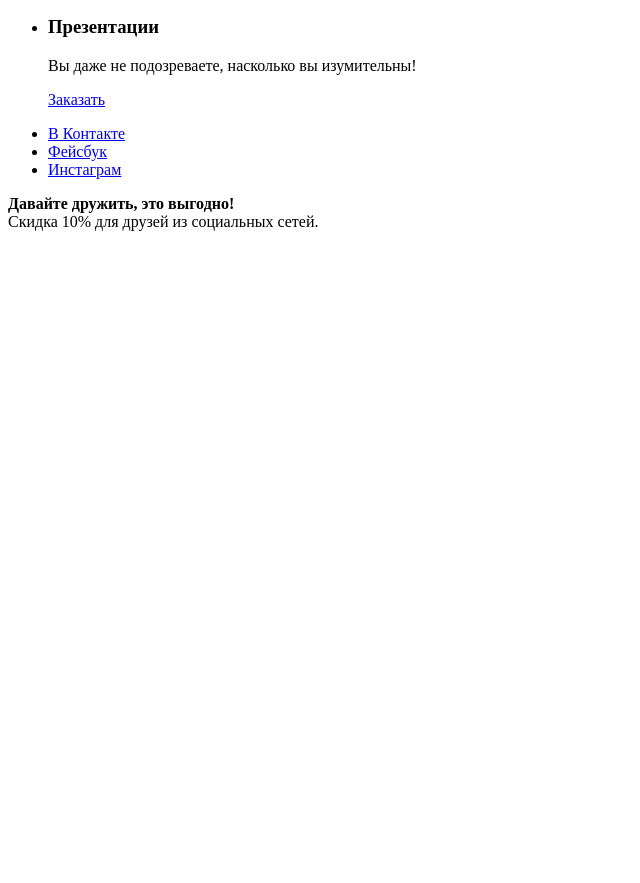
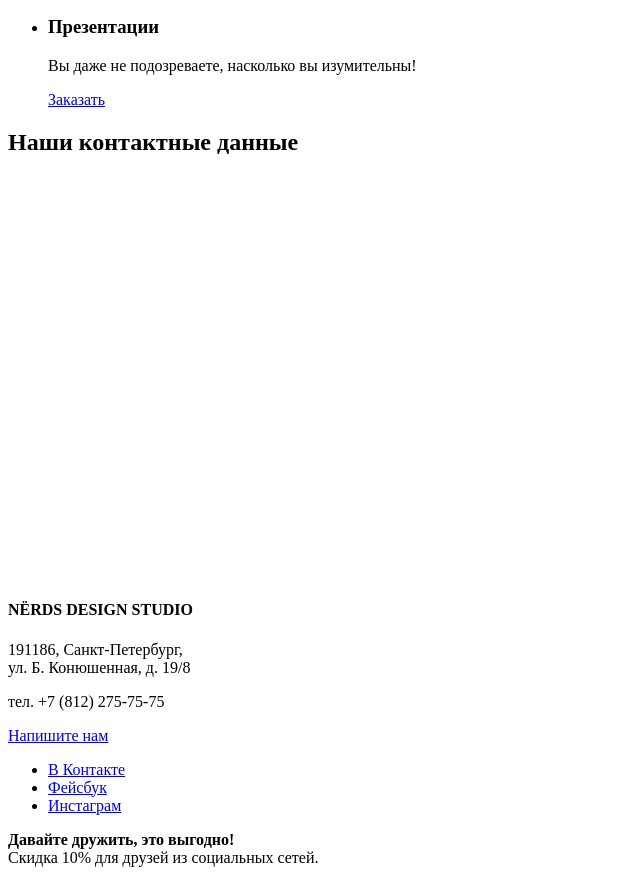
Before and after one commit to Kurapov75/876937-nerds, a plain HTML site: page index.html in a window 1280 px wide. Shown: the part 969-1852 px from the top of the page, without its empty margins (0-640 px from the left). Before the commit the page ends 1216 px from the top, so only its background shows below. Drawn offline with Linux system fonts and the light colour scheme.

Commit message:
Карта. Контакты.
Размечена секция контактов. Карта от Яндекса. Блок с контактной информацией.

```diff
--- a/index.html
+++ b/index.html
@@ -75,6 +75,20 @@
 				</li>
 			</ul>
 		</section>
+		<section class="contacts">
+			<h2 class="display-hidden">Наши контактные данные</h2>
+			<div class="wrapper-contacts">
+				<iframe src="https://yandex.ru/map-widget/v1/-/CBFunCEKpA" width="100%" height="400" frameborder="0" allowfullscreen="true"></iframe>
+				<div class="windows-contacts">
+					<h4>NЁRDS DESIGN STUDIO</h4>
+					<p>191186, Санкт-Петербург,<br>
+					ул. Б. Конюшенная, д. 19/8
+					</p>
+					<p>тел. +7 (812) 275-75-75</p>
+					<a class="button btn-large" href="mailto:#" title="Написать письмо">Напишите нам</a>
+				</div>
+			</div>
+		</section>
 	</main>
 	<footer class="ftr-main">
 		<ul class="social-menu">
```
